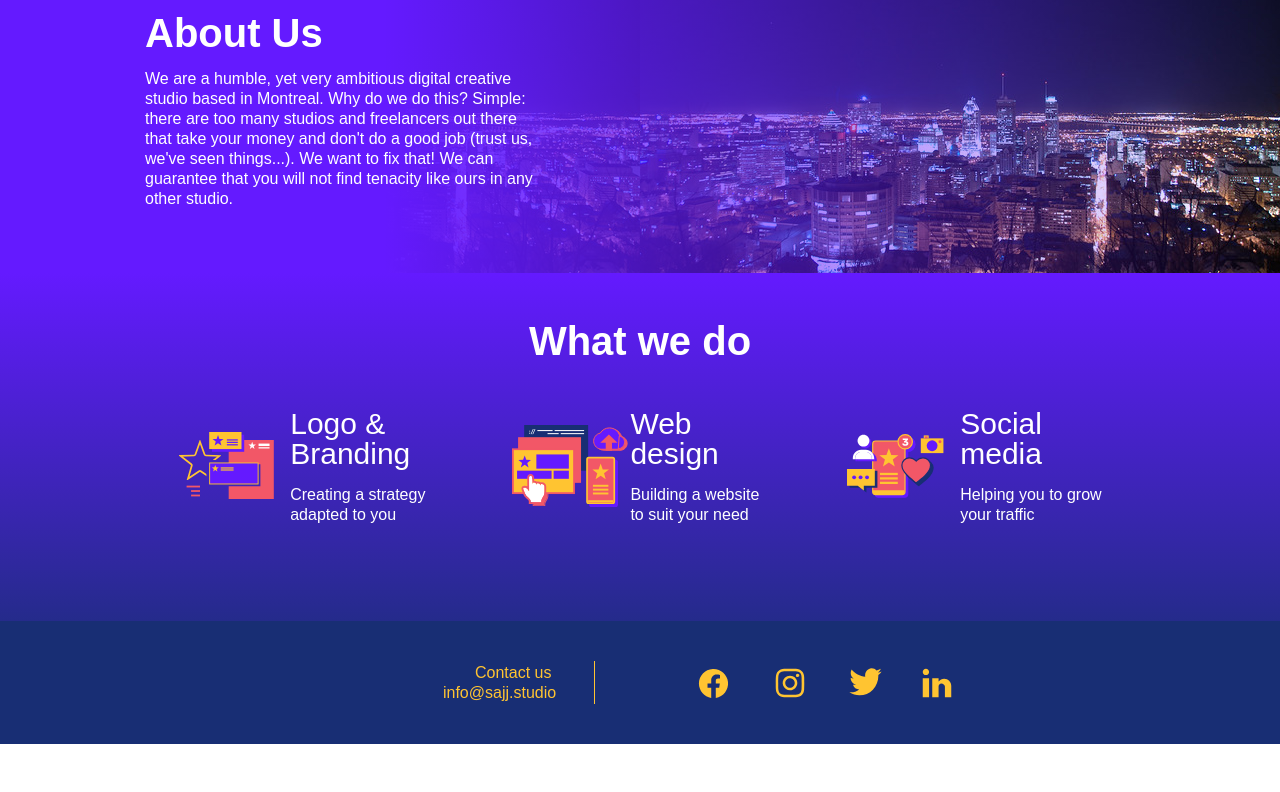
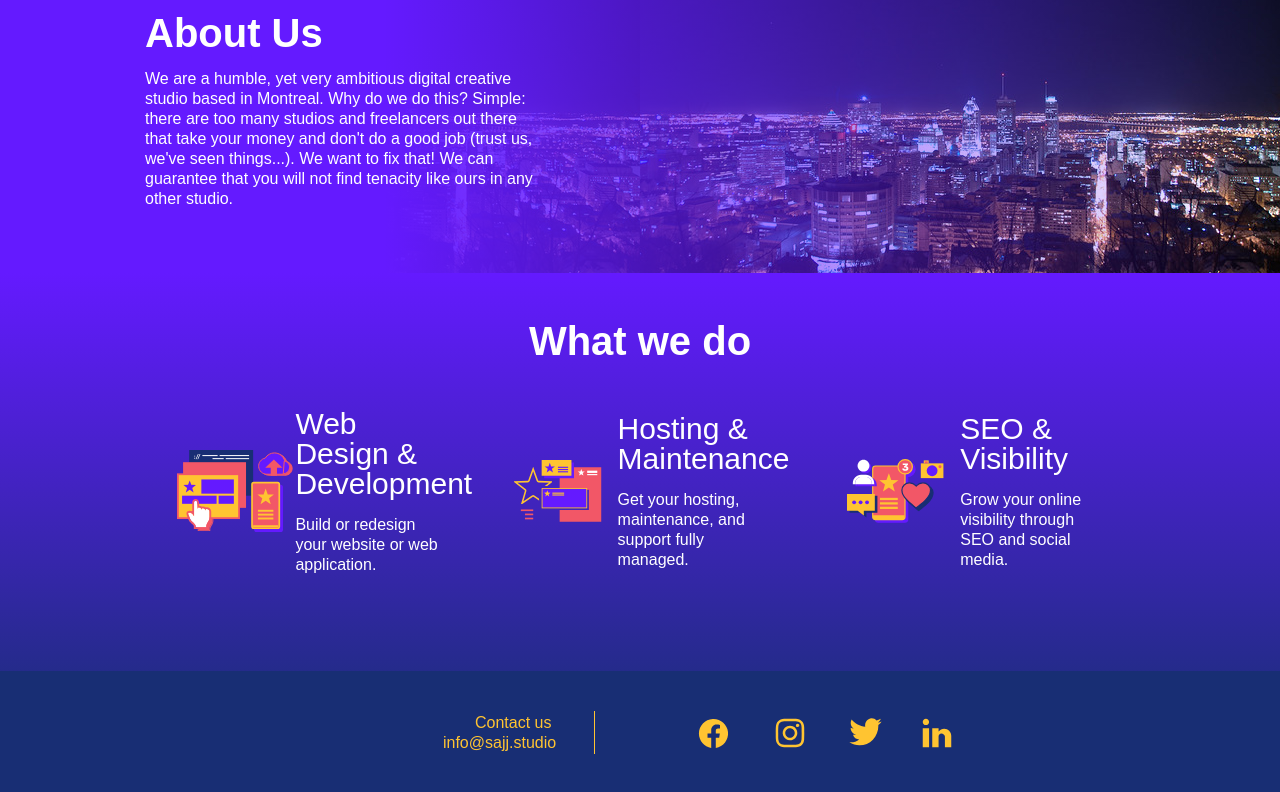
Before and after one commit to sajj-studio/sajj-website, a Next.js app: page /en in a window 1280 px wide. Shown: the part 665-1457 px from the top of the page. Before the commit the page ends 1409 px from the top, so only its background shows below. Built offline with nearby package versions, Linux system fonts and the light colour scheme; a web font is replaced by a local one.

Commit message:
adjust services

```diff
--- a/src/components/what-we-do.tsx
+++ b/src/components/what-we-do.tsx
@@ -15,6 +15,7 @@ import { useTranslations } from 'next-intl'
 
 export const WhatWeDo: FC = () => {
   const t = useTranslations('home')
+  const tQuiz = useTranslations('quiz')
 
   return (
     <SectionContainer>
@@ -23,19 +24,19 @@ export const WhatWeDo: FC = () => {
       </Typography>
       <ItemsContainer>
         <WhatWeDo_Item
-          icon={<BrandingIcon />}
-          title={t('branding')}
-          description={t('branding_desc')}
+          icon={<WebDesignIcon />}
+          title={tQuiz('web-design.label')}
+          description={tQuiz('web-design.label_desc')}
         />
         <WhatWeDo_Item
-          icon={<WebDesignIcon />}
-          title={t('design')}
-          description={t('design_desc')}
+          icon={<BrandingIcon />}
+          title={tQuiz('hosting.label')}
+          description={tQuiz('hosting.label_desc')}
         />
         <WhatWeDo_Item
           icon={<SocialMediaIcon />}
-          title={t('socialMedia')}
-          description={t('socialMedia_desc')}
+          title={tQuiz('seo.label')}
+          description={tQuiz('seo.label_desc')}
         />
       </ItemsContainer>
     </SectionContainer>
```
